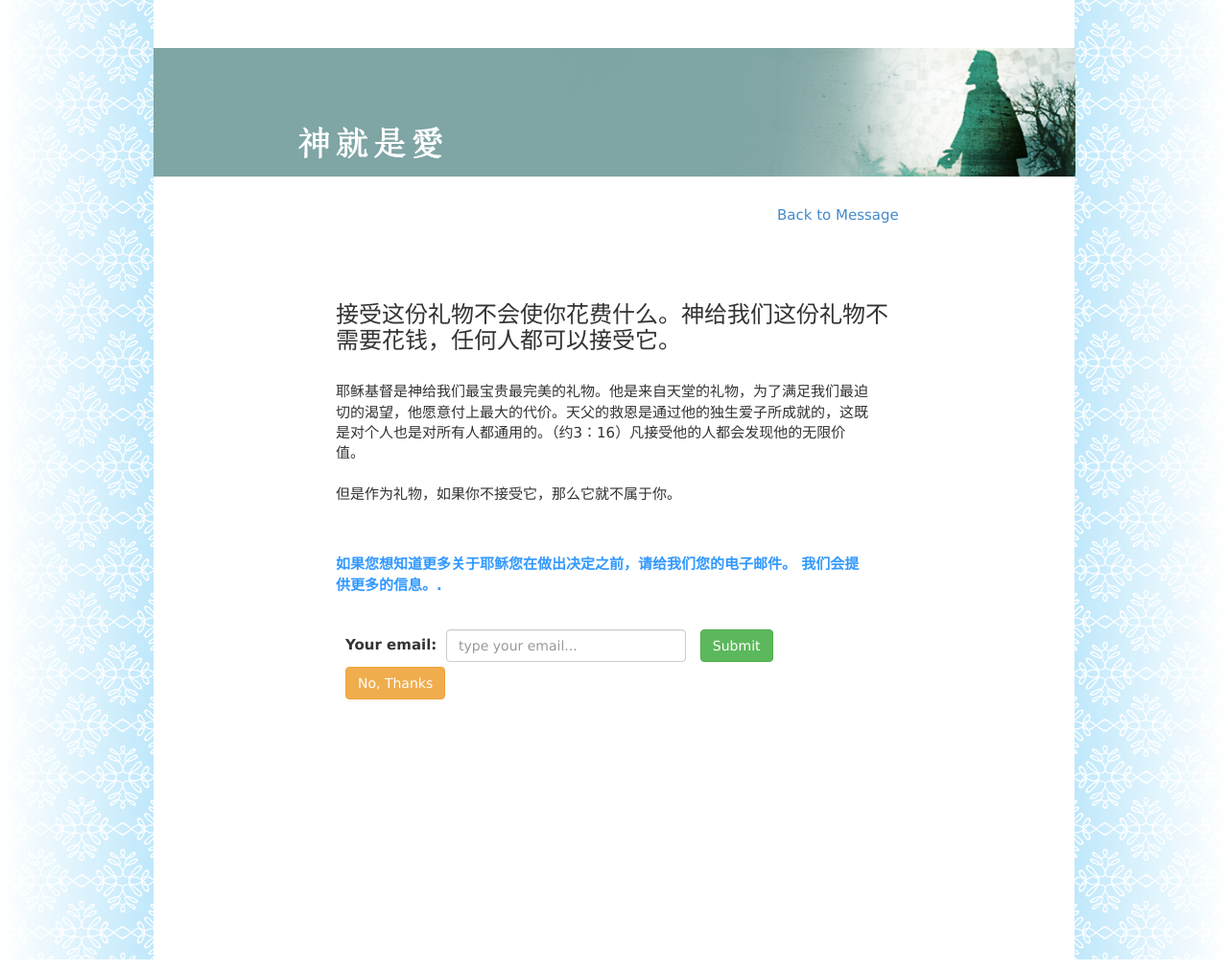
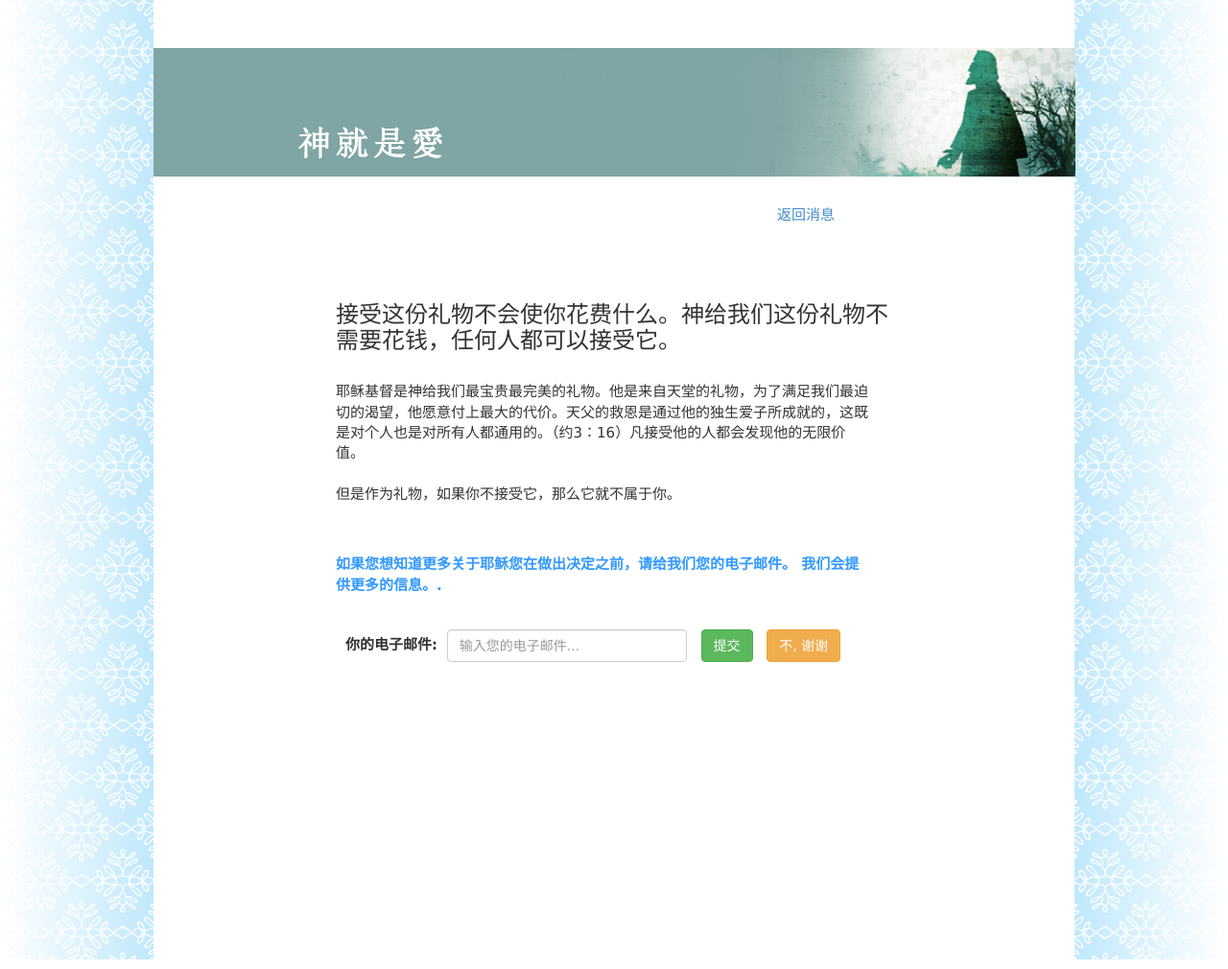
Before and after one commit to coolkang/cmcweb, a Django app: template cmcprj/templates/zh/acceptform.html in a window 1280 px wide. Shown: the whole page at 96% size. Run offline with Django 3.2, Linux system fonts and the light colour scheme; the template is opened without the code that fills it, so the values that code supplies are empty; some libraries are stand-ins or nearby versions.

Commit message:
Updated template text.

```diff
--- a/cmcprj/templates/ar/front.html
+++ b/cmcprj/templates/ar/front.html
@@ -1,4 +1,4 @@
-{% extends "base/intro_base.html" %}
+{% extends "base/intro_base_arabic.html" %}
 {% load staticfiles %}
 
 {% block content %}
@@ -7,7 +7,7 @@
       <img style="width:100%;" src="{% static 'img/intro_ar.png' %}"/>
 
       <a href="message">
-      <span style="color:#fff; font-size:2.1em">Open &gt;</span>
+      <span style="color:#fff; font-size:2.1em">فتح &gt;</span>
       </a>
     </div>
     <div class="frame_overlay">
--- a/cmcprj/templates/zh/acceptform.html
+++ b/cmcprj/templates/zh/acceptform.html
@@ -12,7 +12,7 @@
 {% if accepted == 'yes' %}
 <img class="promo" src="{% static 'img/promo_zh.png' %}"/>
 
-<div style="margin-top:30px;margin-left:650px;"><a href="/message">Back to Message</a></div>
+<div style="margin-top:30px;margin-left:650px;"><a href="/message">返回消息</a></div>
 
 <div class="content">
 
@@ -74,7 +74,7 @@
 {% else %}
 <img class="promo" src="{% static 'img/promo_2_zh.png' %}"/>
 
-<div style="margin-top:30px;margin-left:650px;"><a href="/message">Back to Message</a></div>
+<div style="margin-top:30px;margin-left:650px;"><a href="/message">返回消息</a></div>
 
 <div class="content">
 <h3>接受这份礼物不会使你花费什么。神给我们这份礼物不需要花钱，任何人都可以接受它。</h3>
@@ -100,7 +100,7 @@
 
 {% if mssg %}
 <div style="width:560px;margin-top:30px;margin-bottom:10px;">
-<b ><font style="color:#FF6633;">{{mssg}}</font></b>
+<b ><font style="color:#FF6633;">请输入您的电子邮件</font></b>
 </div>
 
 
@@ -109,10 +109,10 @@
 {% csrf_token %}
 <div class="row">
     <div class="col-md-12">
-        <label class="control-label" style="margin-right:5px;margin-top:5px;">Your email:</label>
-        <input class="form-control" style="width:250px;margin-top:5px;margin-right:10px;" type="text" id="txtEmail" name="email" placeholder="type your email..." />
-        <input class="btn btn-success"  style="margin-right:10px;margin-top:5px;" type="submit" id="btnValidate" name="yes_email" value="Submit" />
-        <input class="btn btn-warning" style="margin-top:5px;" type="submit" name="no_email" value="No, Thanks" />
+        <label class="control-label" style="margin-right:5px;margin-top:5px;">你的电子邮件:</label>
+        <input class="form-control" style="width:250px;margin-top:5px;margin-right:10px;" type="text" id="txtEmail" name="email" placeholder="输入您的电子邮件..." />
+        <input class="btn btn-success"  style="margin-right:10px;margin-top:5px;" type="submit" id="btnValidate" name="yes_email" value="提交" />
+        <input class="btn btn-warning" style="margin-top:5px;" type="submit" name="no_email" value="不, 谢谢" />
         <input type="hidden" name="accepted" value="{{accepted}}">
     </div>
 </div>
--- a/cmcprj/templates/zh/front.html
+++ b/cmcprj/templates/zh/front.html
@@ -7,7 +7,7 @@
       <img style="width:100%;" src="{% static 'img/intro_zh.png' %}"/>
 
       <a href="message">
-      <span style="color:#fff; font-size:2.1em">Open &gt;</span>
+      <span style="color:#fff; font-size:2.1em">下页 &gt;</span>
       </a>
     </div>
     <div class="frame_overlay">
```
Also changed, not shown: cmcprj/templates/ar/acceptform.html (+5 -5 lines), cmcprj/templates/ar/thanks.html (+4 -4 lines), cmcprj/templates/base/intro_base_arabic.html (added, +48 -0 lines), cmcprj/templates/zh/thanks.html (+5 -3 lines).
